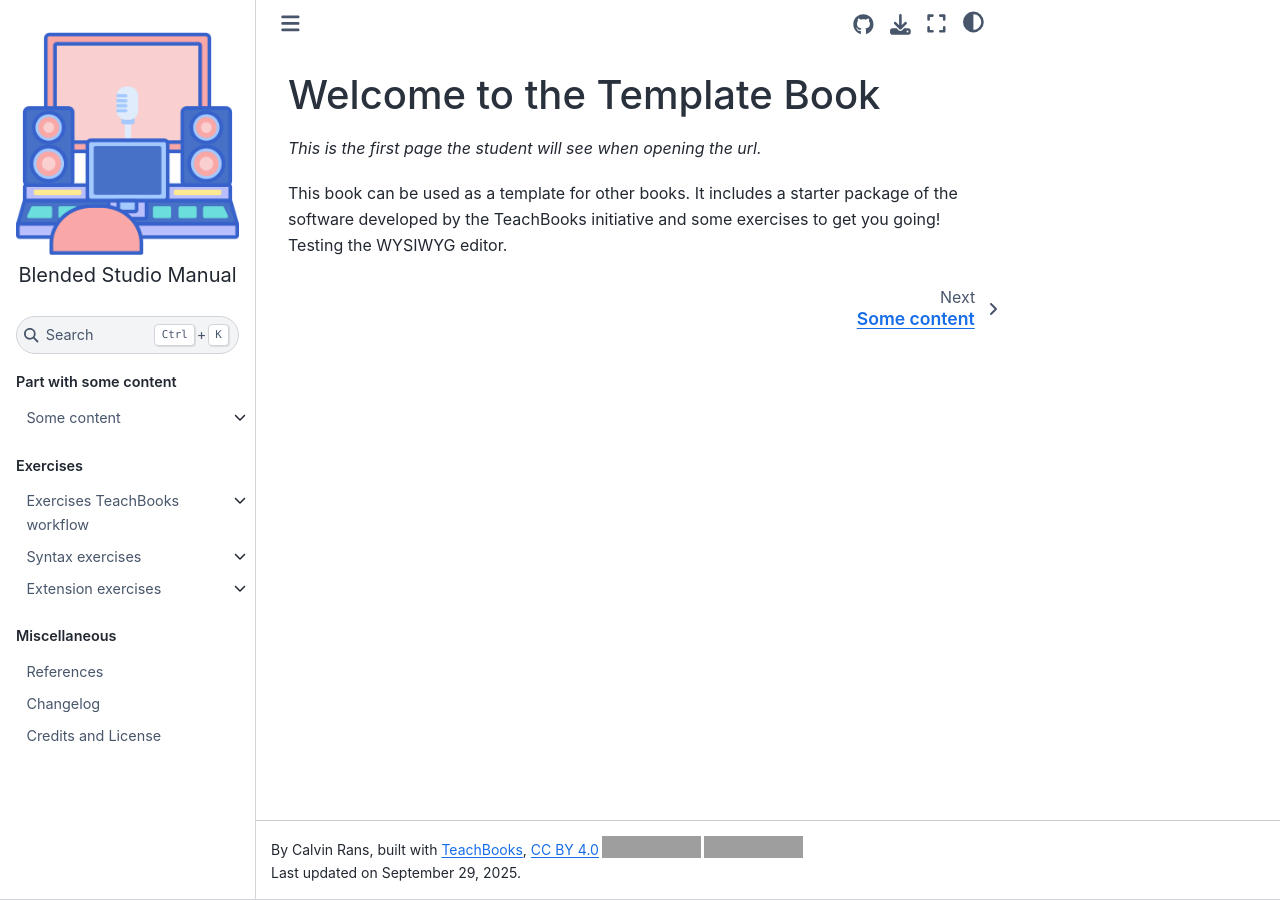
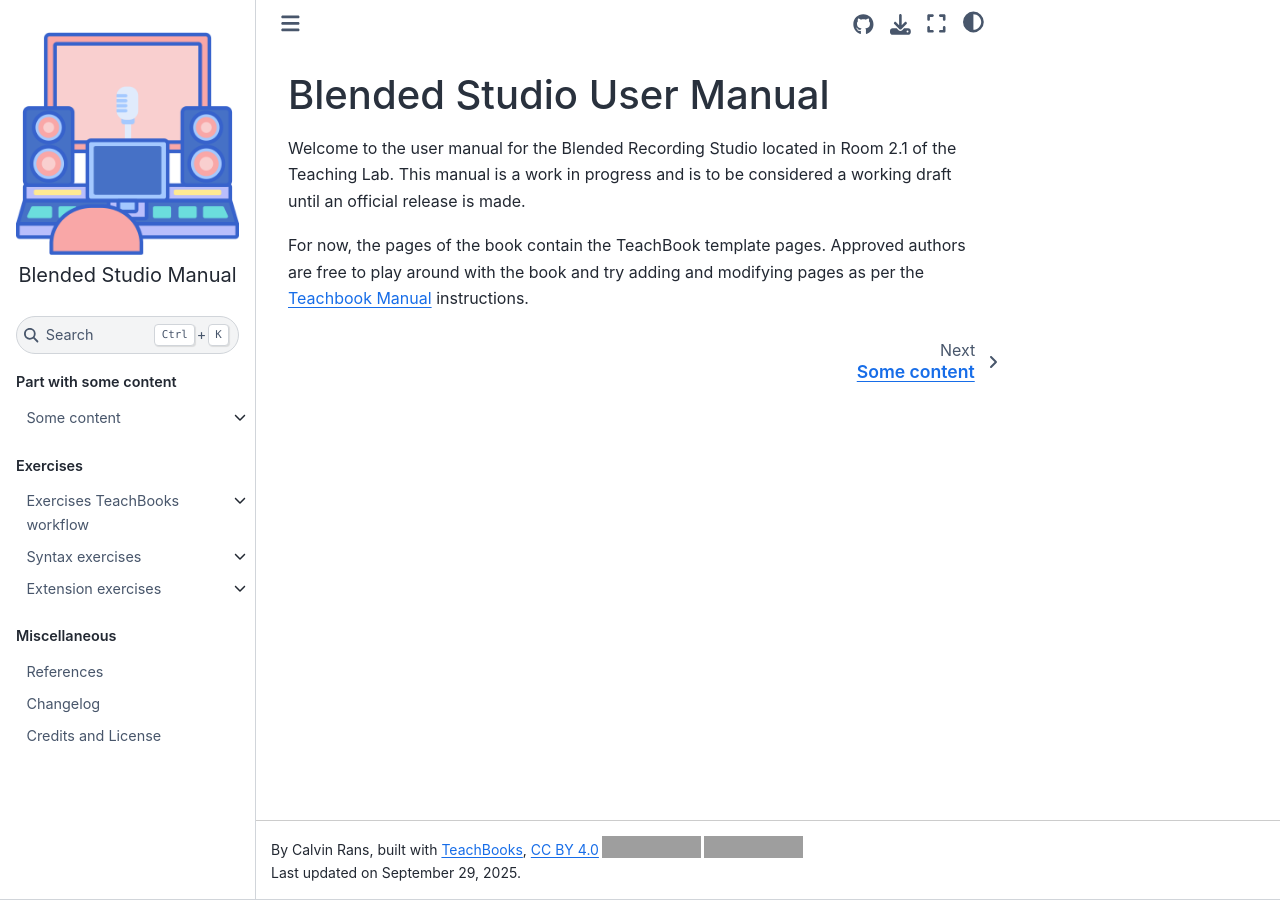
Before and after one commit to cdrans/Blended_Studio_Manual, a Jupyter Book: the page built from book/intro.md, in a window 1280 px wide. Built offline with Jupyter Book 1.0.4 settings and Sphinx 7.4.7 and the Sphinx Book theme 1.1.4, drawn with Linux system fonts in a browser that asks for light colours; comment, search, counter and statistics services are not loaded; grey boxes are pictures that could not be loaded.

Commit message:
Update Intro

```diff
--- a/book/intro.md
+++ b/book/intro.md
@@ -1,6 +1,6 @@
 +++
-# Welcome to the Template Book
+# Blended Studio User Manual
 
-*This is the first page the student will see when opening the url.*
+Welcome to the user manual for the Blended Recording Studio located in Room 2.1 of the Teaching Lab. This manual is a work in progress and is to be considered a working draft until an official release is made.
 
-This book can be used as a template for other books. It includes a starter package of the software developed by the TeachBooks initiative and some exercises to get you going! Testing the WYSIWYG editor.
+For now, the pages of the book contain the TeachBook template pages. Approved authors are free to play around with the book and try adding and modifying pages as per the [Teachbook Manual](https://teachbooks.io/manual/intro/book.html "https://teachbooks.io/manual/intro/book.html") instructions.
```
